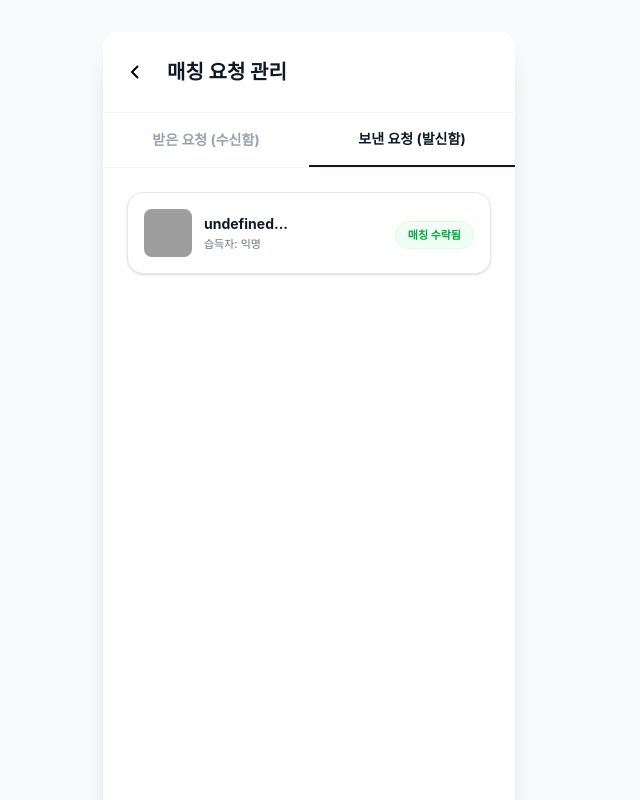
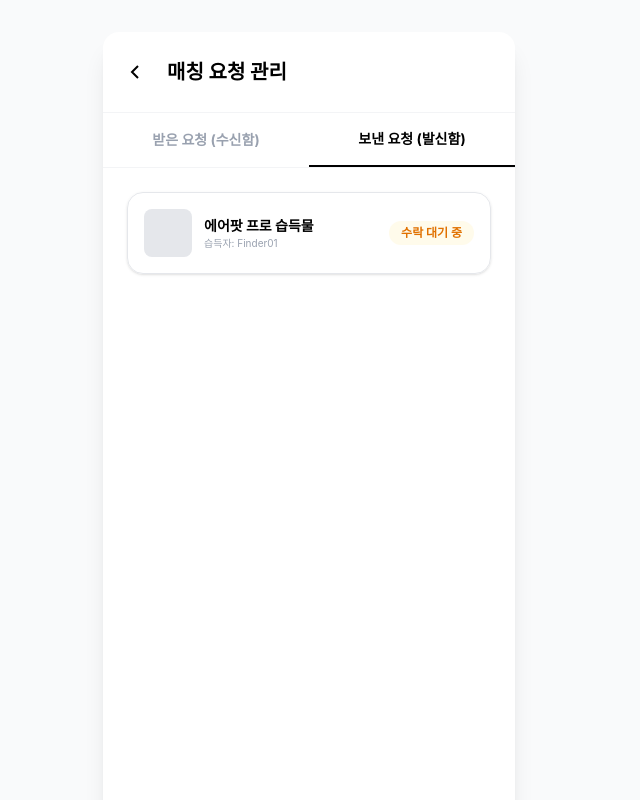
Before and after one commit to dbdlf/MatchCatch, a React (Vite) app: page /matchmanagement in a window 1280 px wide. Both pictures are taken after a click on the button "보낸 요청 (발신함)". Shown: the top 800 px of the page, without its empty margins (331-971 px from the left). Built offline with nearby package versions, Linux system fonts and the light colour scheme; grey boxes are pictures that could not be loaded.

Commit message:
Update MatchManagementPage.jsx

```diff
--- a/src/pages/MatchManagementPage.jsx
+++ b/src/pages/MatchManagementPage.jsx
@@ -1,4 +1,4 @@
-import React, { useState, useEffect } from 'react';
+import React, { useState } from 'react';
 import { useNavigate } from 'react-router-dom';
 import Layout from '../components/Layout';
 import { matchApi } from '../api';
@@ -7,152 +7,65 @@ function MatchManagementPage() {
   const navigate = useNavigate();
   const [activeTab, setActiveTab] = useState('received'); // 'received' or 'sent'
 
-  // 💡 실시간 데이터를 담을 상태(State) 추가
-  const [matches, setMatches] = useState({ received: [], sent: [] });
-  const [isLoading, setIsLoading] = useState(true);
-
-  useEffect(() => {
-    const fetchMatches = async () => {
-      setIsLoading(true);
-      try {
-        // 1. 가상 API에서 모든 매칭 내역 불러오기
-        const allMatches = await matchApi.getMatches();
-        // 2. 가상 DB에서 물품 정보 불러오기 (이미지나 제목 매핑용)
-        const mockItems = JSON.parse(localStorage.getItem('mockItems')) || [];
-
-        // 3. 매칭 데이터에 물품 정보 결합하기
-        const enrichedMatches = allMatches.map(match => {
-          const lostItem = mockItems.find(item => item.id === match.lost_item_id) || {};
-          const foundItem = mockItems.find(item => item.id === match.found_item_id) || {};
-
-          // 습득물은 제목이 없을 수 있으므로 내용을 잘라서 제목처럼 사용
-          const foundTitle = foundItem.title && foundItem.title !== "습득물 (제목 없음)"
-            ? foundItem.title
-            : foundItem.content?.substring(0, 12) + "...";
-
-          return {
-            ...match,
-            lostItemTitle: lostItem.title || "분실물 정보 없음",
-            foundItemTitle: foundTitle || "습득물 정보 없음",
-            img: foundItem.imageUrl || lostItem.imageUrl || "/images/default.png",
-            // 테스트용: 1번 매칭은 분실자가 User1234, 나머지는 내가 보낸 것이므로 습득자 이름 표시
-            opponentName: match.match_id === 1 ? "User1234" : (foundItem.author?.id || "익명")
-          };
-        });
-
-        // 💡 4. 탭 분리 로직 (테스트 환경 고정 설정)
-        // - 더미 데이터 1번(match_id: 1)은 남이 나에게 보낸 '받은 요청'으로 분류
-        // - 방금 새로 추가한 요청들을 포함한 나머지는 '보낸 요청'으로 분류
-        setMatches({
-          received: enrichedMatches.filter(m => m.match_id === 1),
-          sent: enrichedMatches.filter(m => m.match_id !== 1)
-        });
-
-      } catch (error) {
-        console.error("매칭 내역을 불러오는데 실패했습니다.", error);
-      } finally {
-        setIsLoading(false);
-      }
-    };
-
-    fetchMatches();
-  }, []); // 페이지가 열릴 때 한 번 실행
-
-  // 상태값에 따른 뱃지 색상 및 텍스트 렌더링 헬퍼 함수
-  const getStatusBadge = (status) => {
-    switch(status) {
-      case 'PENDING': return <span className="text-[11px] px-3 py-1.5 bg-amber-50 text-amber-600 font-bold rounded-full border border-amber-100">수락 대기 중</span>;
-      case 'ACCEPTED': return <span className="text-[11px] px-3 py-1.5 bg-green-50 text-green-600 font-bold rounded-full border border-green-100">매칭 수락됨</span>;
-      case 'REJECTED': return <span className="text-[11px] px-3 py-1.5 bg-red-50 text-red-500 font-bold rounded-full border border-red-100">거절됨</span>;
-      case 'DELIVERED': return <span className="text-[11px] px-3 py-1.5 bg-gray-100 text-gray-500 font-bold rounded-full border border-gray-200">인도 완료</span>;
-      default: return null;
-    }
-  };
-
   return (
     <Layout hideNav>
-        <div className="flex items-center px-4 py-6 border-b border-gray-100 bg-white">
+        {/* 상단 헤더 */}
+        <div className="flex items-center px-4 py-6 border-b border-gray-100">
           <button onClick={() => navigate(-1)} className="p-1 mr-4">
             <svg width="24" height="24" viewBox="0 0 24 24" fill="none" stroke="black" strokeWidth="2"><path d="M15 18l-6-6 6-6" /></svg>
           </button>
-          <h1 className="text-xl font-bold text-gray-900">매칭 요청 관리</h1>
+          <h1 className="text-xl font-bold">매칭 요청 관리</h1>
         </div>
 
-        <div className="flex border-b border-gray-100 bg-white">
+        {/* 탭 메뉴 */}
+        <div className="flex border-b border-gray-100">
           <button
             onClick={() => setActiveTab('received')}
-            className={`flex-1 py-4 font-bold text-sm transition-colors ${activeTab === 'received' ? 'text-gray-900 border-b-2 border-gray-900' : 'text-gray-400'}`}
+            className={`flex-1 py-4 font-bold text-sm ${activeTab === 'received' ? 'text-black border-b-2 border-black' : 'text-gray-400'}`}
           >
             받은 요청 (수신함)
           </button>
           <button
             onClick={() => setActiveTab('sent')}
-            className={`flex-1 py-4 font-bold text-sm transition-colors ${activeTab === 'sent' ? 'text-gray-900 border-b-2 border-gray-900' : 'text-gray-400'}`}
+            className={`flex-1 py-4 font-bold text-sm ${activeTab === 'sent' ? 'text-black border-b-2 border-black' : 'text-gray-400'}`}
           >
             보낸 요청 (발신함)
           </button>
         </div>
 
-        <div className="flex-1 overflow-y-auto p-6 space-y-6 bg-white pb-24">
-          {isLoading ? (
-            <div className="flex justify-center items-center h-full">
-              <span className="text-sm text-gray-400 font-medium">내역을 불러오는 중...</span>
-            </div>
-          ) : activeTab === 'received' ? (
-
-            /* 탭 A: 받은 요청 목록 렌더링 */
+        {/* 요청 리스트 영역 */}
+        <div className="flex-1 overflow-y-auto p-6 space-y-6">
+          {activeTab === 'received' ? (
+            /* 탭 A: 습득자 시점 - 수락/거절 */
             <div className="space-y-4">
-              {matches.received.length > 0 ? matches.received.map(match => (
-                <div key={match.match_id} className="p-4 border border-gray-200 rounded-2xl space-y-4 shadow-sm bg-white">
+              <div className="p-4 border border-gray-200 rounded-2xl space-y-4 shadow-sm">
                 <div className="flex items-center">
-                    <div className="w-12 h-12 bg-gray-200 rounded-lg mr-3 overflow-hidden">
-                      <img src={match.img} alt="물품" className="w-full h-full object-cover" />
-                    </div>
+                  <div className="w-12 h-12 bg-gray-200 rounded-lg mr-3"></div>
                   <div>
-                      <h4 className="font-bold text-sm text-gray-900">{match.lostItemTitle}</h4>
-                      <p className="text-[11px] text-gray-500 mt-0.5 font-medium">분실자: {match.opponentName}</p>
+                    <h4 className="font-bold text-sm">검정색 지갑을 찾습니다</h4>
+                    <p className="text-[10px] text-gray-400">분실자: User1234</p>
                   </div>
                 </div>
-                  {match.status === 'PENDING' ? (
-                    <div className="flex space-x-2 pt-1">
-                      <button className="flex-1 py-2.5 bg-gray-100 text-gray-600 rounded-xl text-xs font-bold hover:bg-gray-200 transition-colors" onClick={() => alert("거절되었습니다.")}>거절</button>
-                      <button className="flex-1 py-2.5 bg-[#FFD18F] text-black rounded-xl text-xs font-bold hover:brightness-95 transition-colors shadow-sm" onClick={() => alert("수락되었습니다! 채팅방이 생성됩니다.")}>수락</button>
+                <div className="flex space-x-2">
+                  <button className="flex-1 py-2 bg-gray-100 text-gray-600 rounded-lg text-xs font-bold" onClick={() => alert("거절되었습니다.")}>거절</button>
+                  <button className="flex-1 py-2 bg-[#FFD18F] text-black rounded-lg text-xs font-bold" onClick={() => alert("수락되었습니다! 채팅방이 생성됩니다.")}>수락</button>
+                </div>
+              </div>
             </div>
           ) : (
-                    <div className="flex justify-end pt-1">
-                      {getStatusBadge(match.status)}
-                    </div>
-                  )}
-                </div>
-              )) : (
-                <div className="text-center py-10 text-gray-400 text-sm font-medium">받은 매칭 요청이 없습니다.</div>
-              )}
-            </div>
-
-          ) : (
-
-            /* 탭 B: 보낸 요청 목록 렌더링 (방금 추가한 실시간 데이터 표시 영역) */
+            /* 탭 B: 분실자 시점 - 상태 확인 */
             <div className="space-y-4">
-              {matches.sent.length > 0 ? matches.sent.map(match => (
-                <div key={match.match_id} className="p-4 border border-gray-200 rounded-2xl flex items-center justify-between shadow-sm bg-white active:scale-[0.98] transition-transform cursor-pointer">
+              <div className="p-4 border border-gray-200 rounded-2xl flex items-center justify-between shadow-sm">
                 <div className="flex items-center">
-                    <div className="w-12 h-12 bg-gray-200 rounded-lg mr-3 overflow-hidden flex-shrink-0">
-                      <img src={match.img} alt="물품" className="w-full h-full object-cover" />
-                    </div>
-                    <div className="mr-3">
-                      <h4 className="font-bold text-sm text-gray-900 line-clamp-1 break-all">{match.foundItemTitle}</h4>
-                      <p className="text-[11px] text-gray-500 mt-0.5 font-medium">습득자: {match.opponentName}</p>
+                  <div className="w-12 h-12 bg-gray-200 rounded-lg mr-3"></div>
+                  <div>
+                    <h4 className="font-bold text-sm">에어팟 프로 습득물</h4>
+                    <p className="text-[10px] text-gray-400">습득자: Finder01</p>
                   </div>
                 </div>
-                  <div className="flex-shrink-0">
-                    {getStatusBadge(match.status)}
+                <span className="text-xs px-3 py-1 bg-amber-50 text-amber-600 font-bold rounded-full">수락 대기 중</span>
               </div>
             </div>
-              )) : (
-                <div className="text-center py-10 text-gray-400 text-sm font-medium">보낸 매칭 요청이 없습니다.</div>
-              )}
-            </div>
-
           )}
         </div>
     </Layout>
```
Lines whose indentation alone changed are shown as unchanged.
